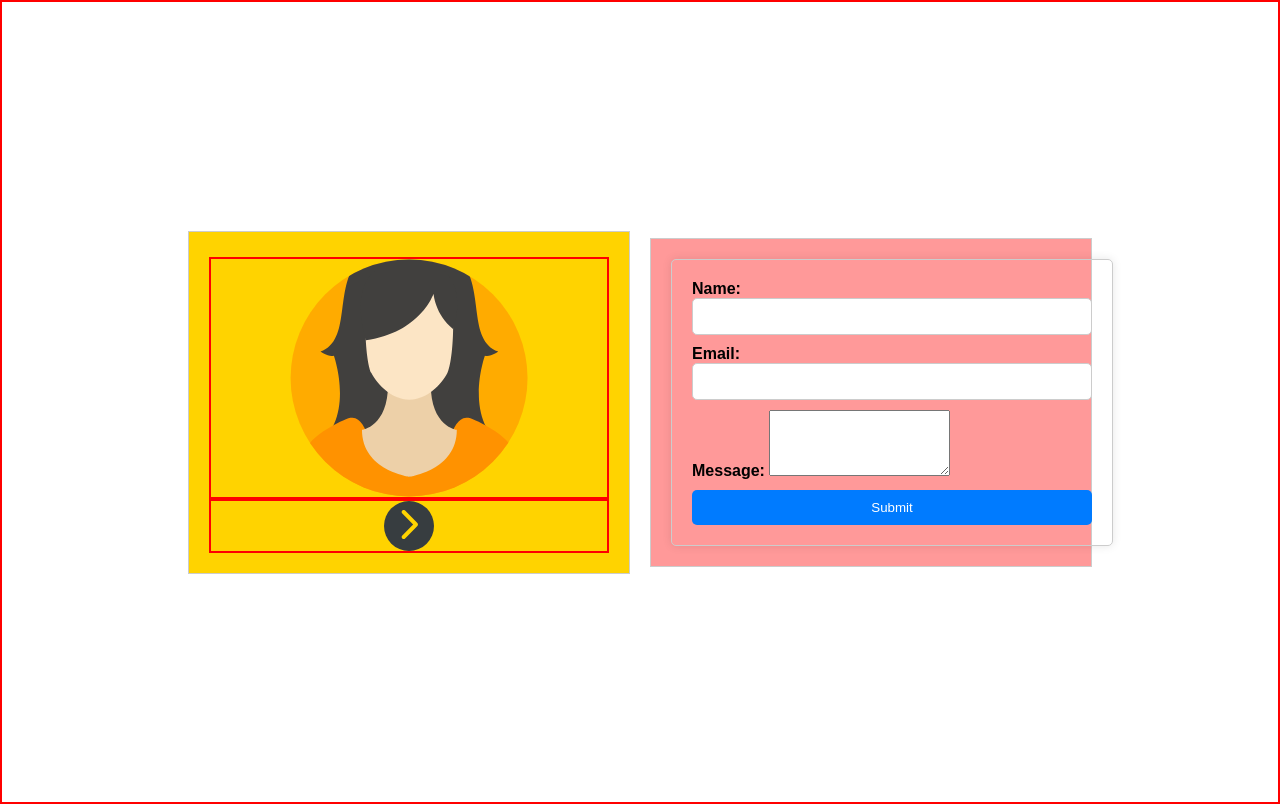
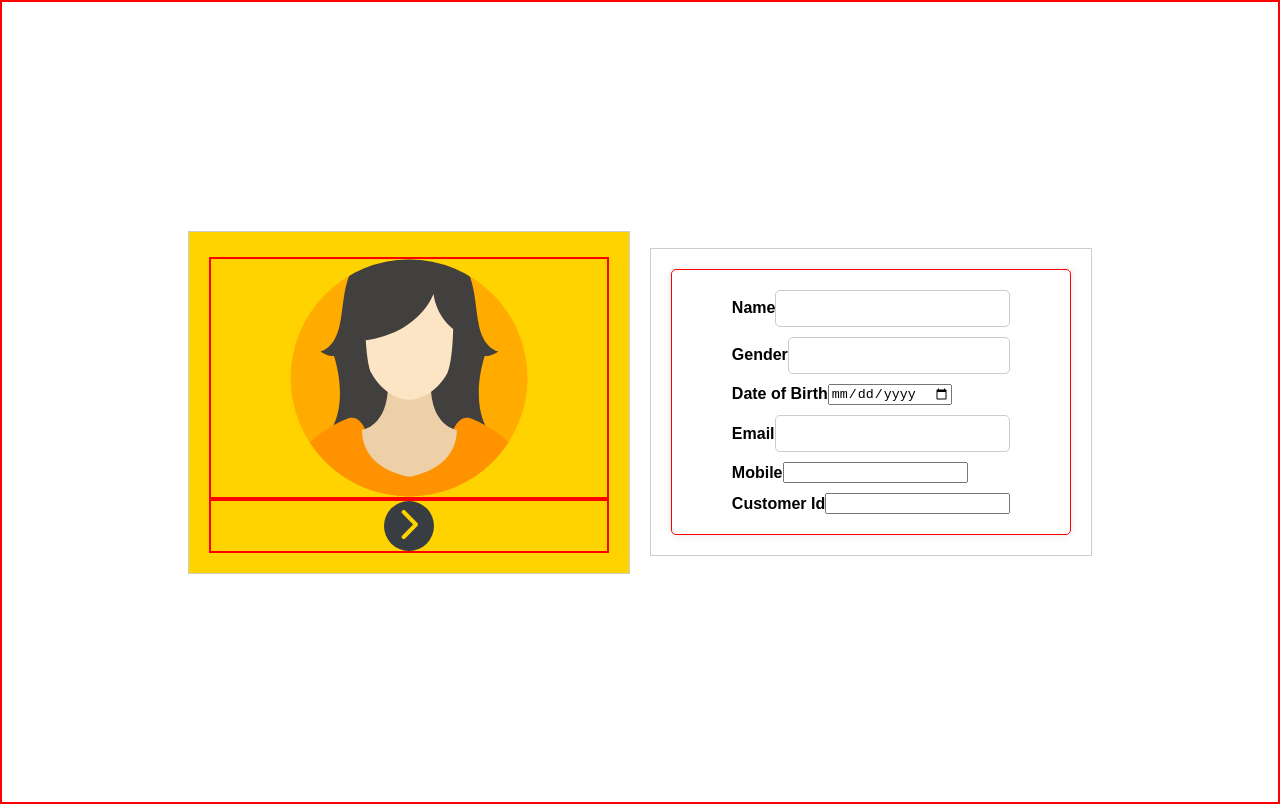
Before and after one commit to Jean-PierreScholtz/Howler, a plain HTML site: page index.html in a window 1280 px wide. Drawn offline with Linux system fonts and the light colour scheme.

Commit message:
Dynamic form fiel loop creation

```diff
--- a/index.html
+++ b/index.html
@@ -30,7 +30,10 @@
         }
 
         .container:nth-child(2) {
-            background-color: #ff9999;
+            background-color: #fff;
+            display: flex;
+            position: relative;
+            justify-content: center;
         }
 
         .avatar-container{
@@ -62,9 +65,25 @@
         .form-container {
             width: 400px;
             padding: 20px;
-            border: 1px solid #ccc;
+            display: flex;
+            position: relative;
+            justify-content: center;
+            border: 1px solid red;
             border-radius: 5px;
             box-shadow: 0 0 10px rgba(0, 0, 0, 0.1);
+        }
+        .form-field {
+            display : flex;
+            align-items: center;
+            margin-bottom: 10xp;
+        }
+        .label-container {
+            border: 2px solid red;
+            width: 100px;
+            margin-right: 10px;
+        }
+        .input-container {
+            flex: 1;
         }
 
         .form-container form {
@@ -74,6 +93,10 @@
 
         .form-container label {
             font-weight: bold;
+            display: flex;
+            align-items: flex-end;
+            position: relative;
+            justify-content: normal;
         }
 
         .form-container input[type="text"],
@@ -113,26 +136,49 @@
                 </div>
             </div>
         </div>
+
+
         <div class="container">
             <div class="form-container">
-                <form>
-                    <div>
-                        <label for="name">Name:</label>
-                        <input type="text" id="name" name="name" required>
-                    </div>
-                    <div>
-                        <label for="email">Email:</label>
-                        <input type="email" id="email" name="email" required>
-                    </div>
-                    <div>
-                        <label for="message">Message:</label>
-                        <textarea id="message" name="message" rows="4" required></textarea>
-                    </div>
-                    <div>
-                        <input type="submit" value="Submit">
-                    </div>
+                <form id="formFields">
                 </form>
             </div>
         </div>
+        <script>
+            const formFields = [
+                { label: 'Name', type: 'text', id: 'name', required: true },
+                { label: 'Gender', type: 'text', id: 'gender', required: true },
+                { label: 'Date of Birth', type: 'date', id: 'dob', required: true },
+                { label: 'Email', type: 'email', id: 'email', required: true },
+                { label: 'Mobile', type: 'number', id: 'mobile', required: true },
+                { label: 'Customer Id', type: 'number', id: 'customerId', required: true }
+            ];
+
+                const formContainer = document.getElementById('formFields');
+                formFields.forEach(field => {
+                const div = document.createElement('div');
+                div.classList.add('form-field');
+
+                const labelDiv = document.createElement('div');
+                labelDiv.classList.add('label-container');
+                const label = document.createElement('label');
+                label.setAttribute('for', field.id);
+                label.textContent = field.label;
+                labelDiv.appendChild(label);
+
+
+                const input = document.createElement('input');
+                input.setAttribute('type', field.type);
+                input.setAttribute('id', field.id);
+                input.setAttribute('name', field.id);
+                if (field.required) {
+                    input.setAttribute('required', 'required');
+                }
+
+                div.appendChild(label);
+                div.appendChild(input);
+                formContainer.appendChild(div);
+            });
+        </script>
 </body>
 </html>
```
